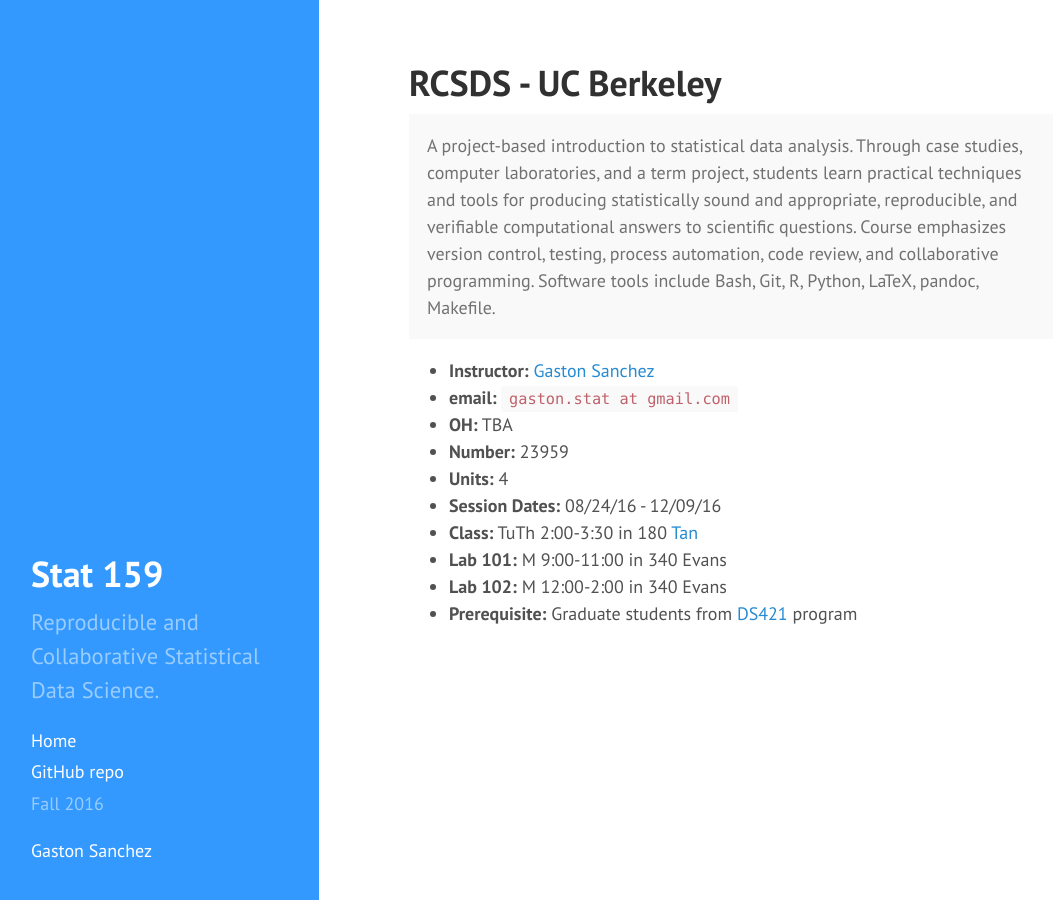
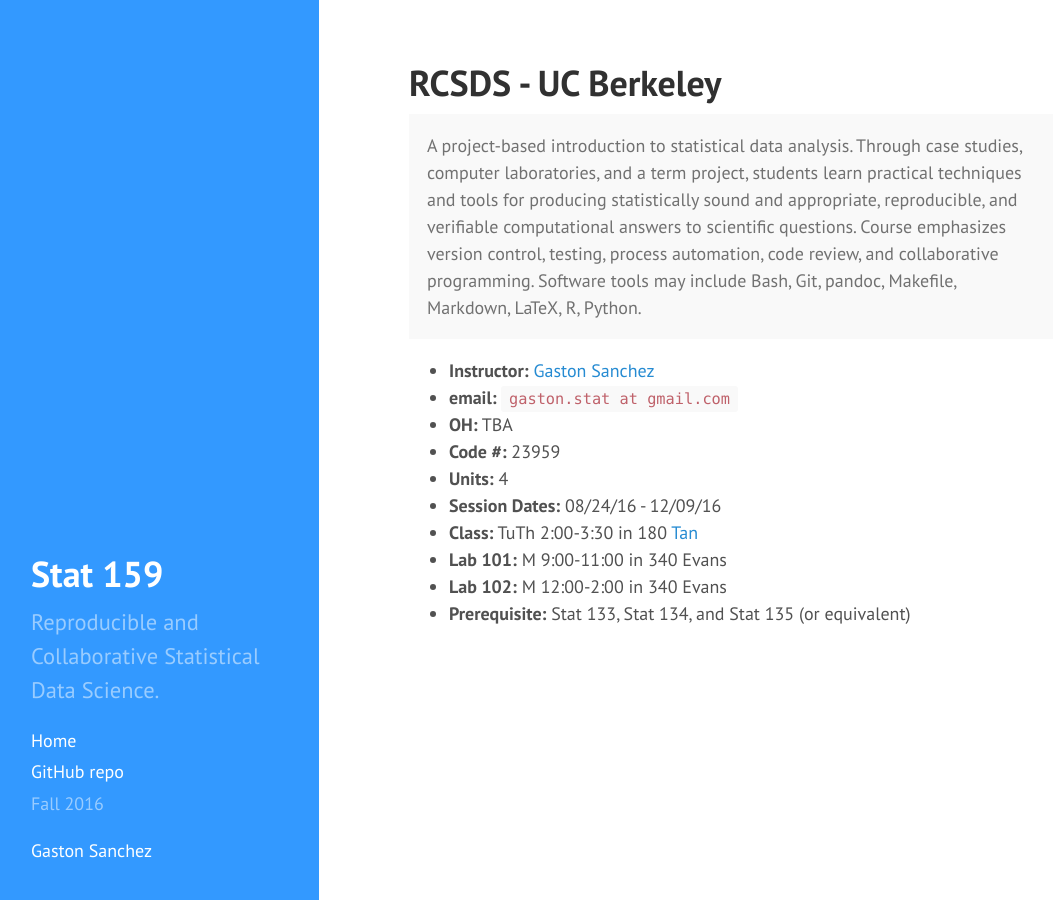
Before and after one commit to gastonstat/relic-stat159, a Jekyll site: the page built from index.html, in a window 1280 px wide. Shown: the whole page, without its empty margins (5-1058 px from the left). Built offline with Jekyll 4.4.1, drawn with Linux system fonts in a browser that asks for light colours; nearby versions of some CDN libraries; the list of posts is cut into pages by our own code.

Commit message:
index: update prerequisites

```diff
--- a/index.html
+++ b/index.html
@@ -6,18 +6,18 @@
 <h1>RCSDS - UC Berkeley</h1>
 
 <p class="message">
-	A project-based introduction to statistical data analysis. Through case studies, computer laboratories, and a term project, students learn practical techniques and tools for producing statistically sound and appropriate, reproducible, and verifiable computational answers to scientific questions. Course emphasizes version control, testing, process automation, code review, and collaborative programming. Software tools include Bash, Git, R, Python, LaTeX, pandoc, Makefile.
+	A project-based introduction to statistical data analysis. Through case studies, computer laboratories, and a term project, students learn practical techniques and tools for producing statistically sound and appropriate, reproducible, and verifiable computational answers to scientific questions. Course emphasizes version control, testing, process automation, code review, and collaborative programming. Software tools may include Bash, Git, pandoc, Makefile, Markdown, LaTeX, R, Python.
 </p>
 
 <ul>
   <li><b>Instructor:</b> <a href="http://gastonsanchez.com">Gaston Sanchez</a>
   <li><b>email:</b> <code>gaston.stat at gmail.com</code>
   <li><b>OH:</b> TBA</li>
-  <li><b>Number:</b> 23959</li>
+  <li><b>Code #:</b> 23959</li>
   <li><b>Units:</b> 4</li>
   <li><b>Session Dates:</b> 08/24/16 - 12/09/16 </li>
   <li><b>Class:</b> TuTh 2:00-3:30 in 180 <a href="http://www.berkeley.edu/map?tan" target="_blank">Tan</a></li>
   <li><b>Lab 101:</b> M 9:00-11:00 in 340 Evans</li>
   <li><b>Lab 102:</b> M 12:00-2:00 in 340 Evans</li>
-  <li><b>Prerequisite:</b> Graduate students from <a href="http://ds421.berkeley.edu">DS421</a> program</li>
+  <li><b>Prerequisite:</b> Stat 133, Stat 134, and Stat 135 (or equivalent)</li>
 <ul>
```
